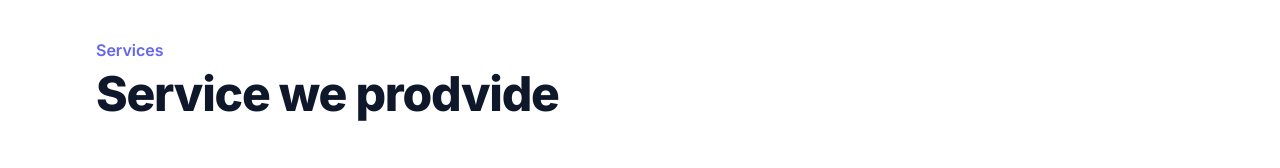
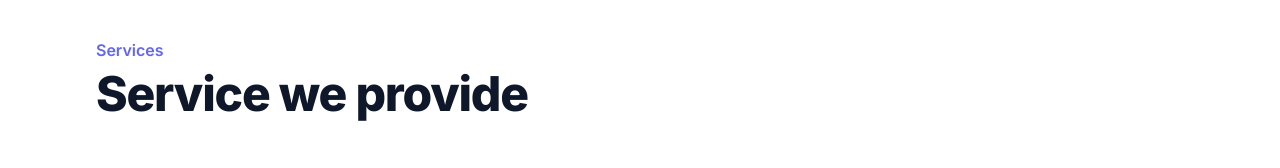
Before and after one commit to sofolitltd/wbc, a Next.js app: page / in a window 1280 px wide. Shown: the part 551-719 px from the top of the page. Built offline with nearby package versions, Linux system fonts and the light colour scheme.

Commit message:
Update Service.tsx

```diff
--- a/app/components/Service.tsx
+++ b/app/components/Service.tsx
@@ -9,7 +9,7 @@ const Service = () => {
         </p>
 
         <h2 className="mt-2 text-3xl md:text-5xl text-slate-900 font-extrabold tracking-tight dark:text-slate-50 ">
-          Service we prodvide
+          Service we provide
         </h2>
 
 
```
